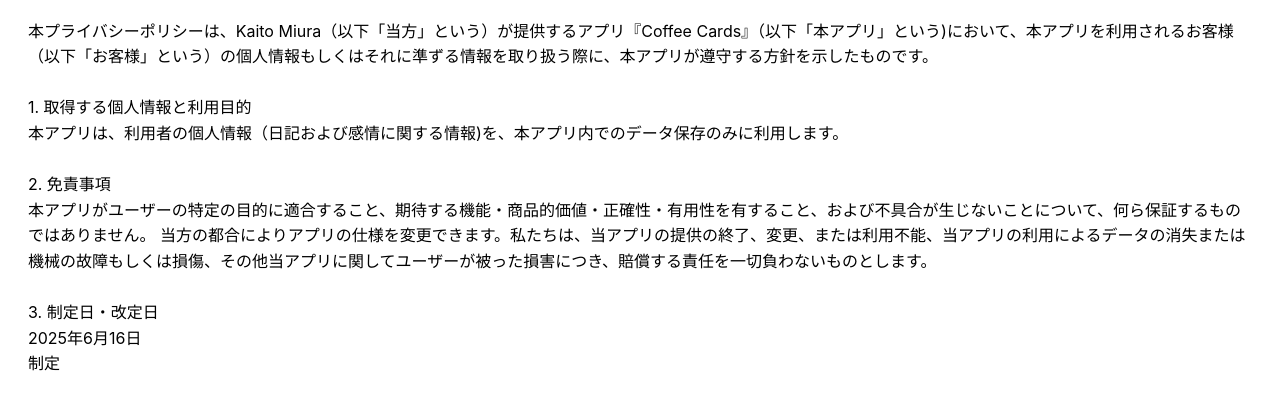
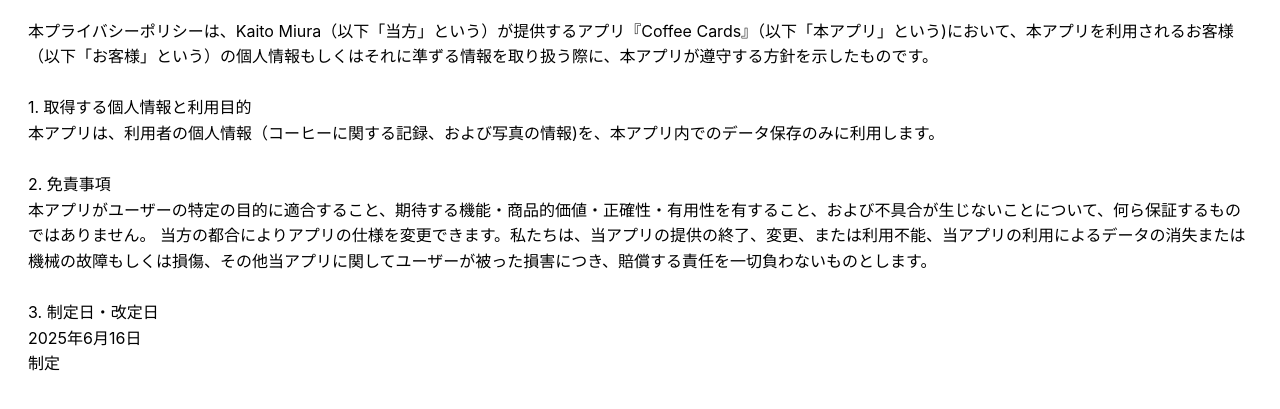
Before and after one commit to Kaitodev/privacy-policy-coffee-cards, a plain HTML site: page index.html in a window 1280 px wide. Shown: the part 145-554 px from the top of the page. Drawn offline with Linux system fonts and the light colour scheme.

Commit message:
Update index.html

```diff
--- a/index.html
+++ b/index.html
@@ -16,7 +16,7 @@
     <br/>
     1. 取得する個人情報と利用目的
     <br/>
-    本アプリは、利用者の個人情報（日記および感情に関する情報)を、本アプリ内でのデータ保存のみに利用します。
+    本アプリは、利用者の個人情報（コーヒーに関する記録、および写真の情報)を、本アプリ内でのデータ保存のみに利用します。
     <br/>
     <br/>
     2. 免責事項
```
